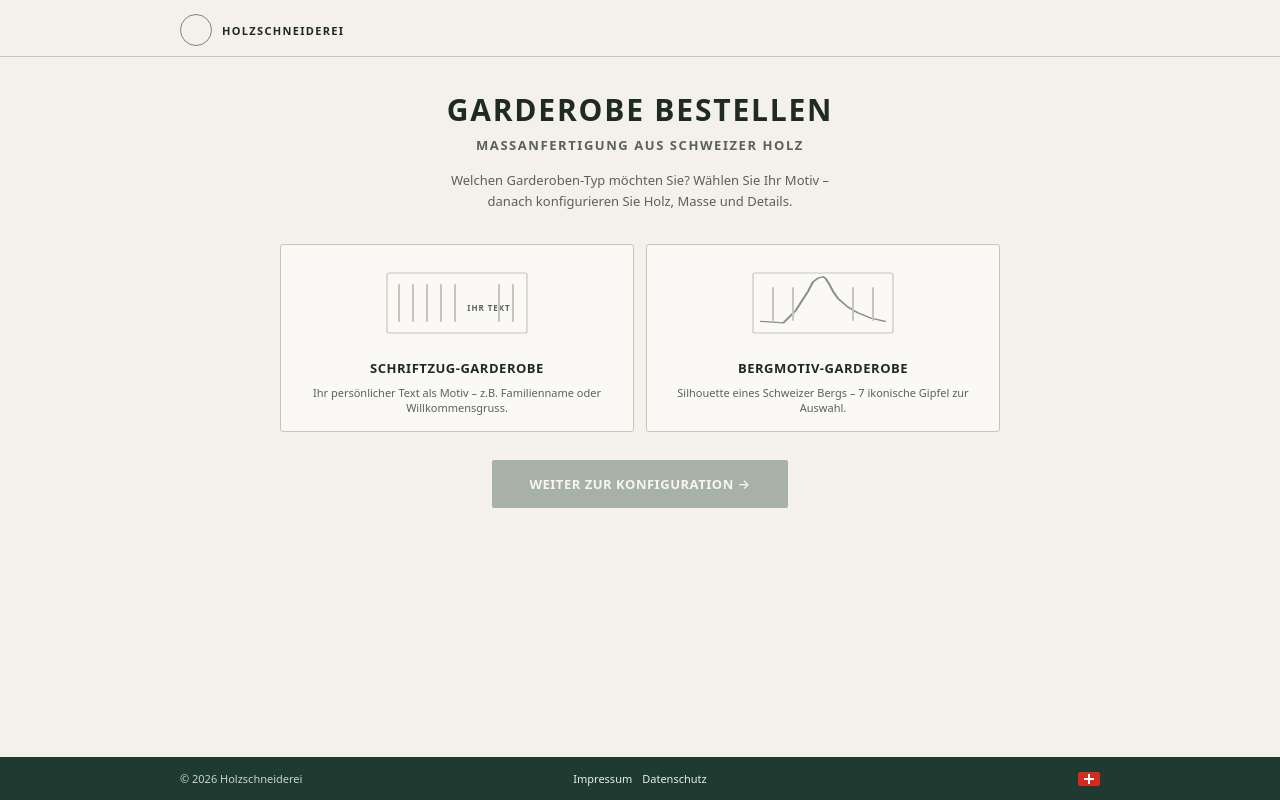
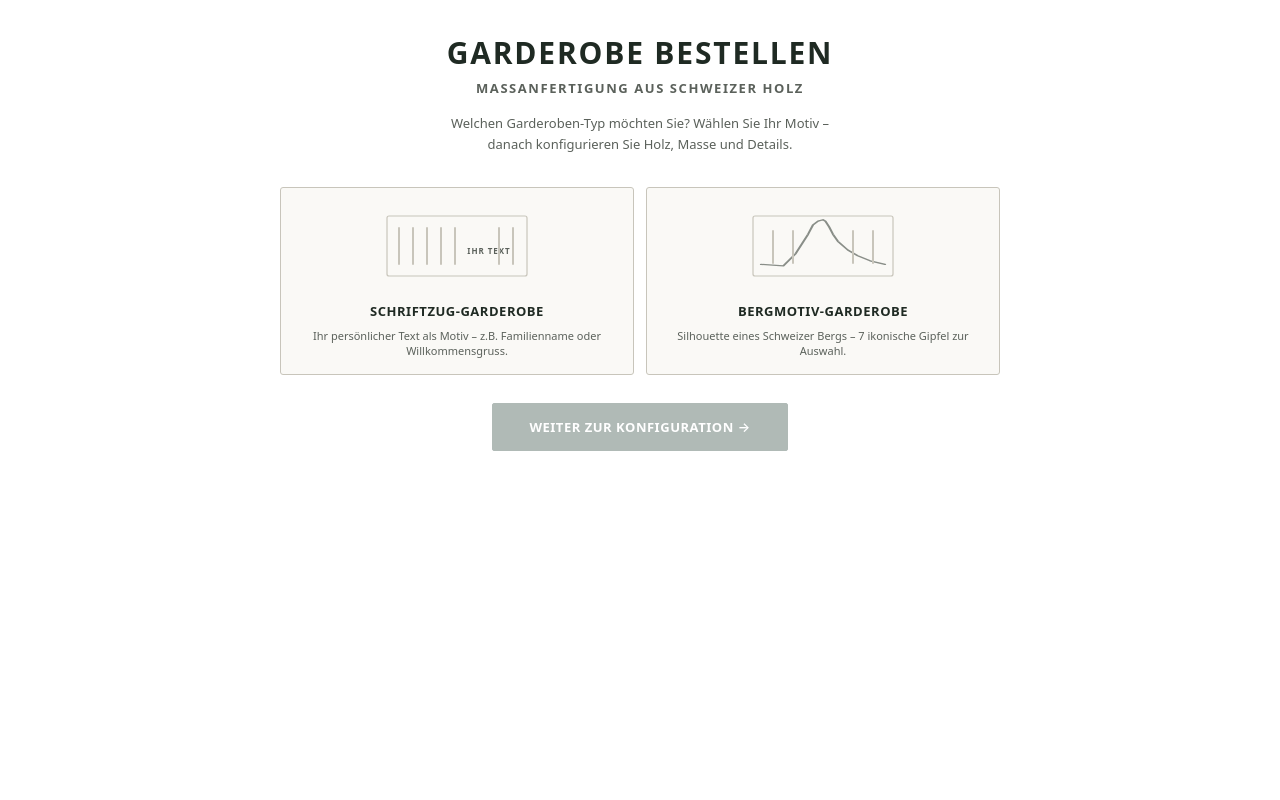
Before and after one commit to Holzschneiderei/holzschneiderei, a React (Vite) app: page / in a window 1280 px wide. Built offline with nearby package versions, Linux system fonts and the light colour scheme.

Commit message:
feat: use wix backgroundcolor

```diff
--- a/index.html
+++ b/index.html
@@ -7,7 +7,7 @@
     <style>
       *, *::before, *::after { box-sizing: border-box; }
       html, body, #root { margin: 0; padding: 0; height: 100%; }
-      body { overflow-x: hidden; }
+      body { overflow-x: hidden; background: transparent; }
     </style>
   </head>
   <body>
--- a/src/Konfigurator.jsx
+++ b/src/Konfigurator.jsx
@@ -338,6 +338,7 @@ export default function GarderobeWizard() {
     const cleanupListen = listen({
       "config-load": (msg) => { if (msg.config) applyConfig(msg.config); },
       "set-mode": (msg) => { if (msg.mode) setMode(msg.mode); },
+      "set-background": (msg) => { if (msg.color) document.documentElement.style.setProperty("--wz-bg", msg.color); },
     });
     send("ready");
     return () => { cleanupResize(); cleanupListen(); };
@@ -401,7 +402,6 @@ export default function GarderobeWizard() {
             </Fade>
           </div>
         </main>
-        <Footer />
         <GlobalStyles flow={flow} />
       </div>
     );
@@ -483,7 +483,6 @@ export default function GarderobeWizard() {
             <FinancialSummary form={form} pricing={pricing} />
           </div>
         </main>
-        <Footer />
         <GlobalStyles flow={flow} />
       </div>
     );
@@ -651,7 +650,7 @@ export default function GarderobeWizard() {
           </div>
           {(errors.schriftzug || errors.schriftart || errors.berg) && <p style={{ ...S.errorText, textAlign: "center", marginTop: 8 }}>{errors.schriftzug ? "Bitte geben Sie einen Schriftzug ein." : errors.schriftart ? "Bitte wählen Sie eine Schriftart." : "Bitte wählen Sie einen Berg."}</p>}
         </Fade></div></main>
-        <Footer /><GlobalStyles flow={flow} />
+        <GlobalStyles flow={flow} />
       </Shell>
     );
   }
@@ -668,7 +667,7 @@ export default function GarderobeWizard() {
             <button onClick={() => { setPhase("typen"); setForm({ ...DEFAULT_FORM }); }} style={{ ...S.navBtn, ...S.navBtnOutline, margin: "0 auto" }}>Neue Anfrage starten</button>
           </div>
         </Fade></div></main>
-        <Footer /><GlobalStyles flow={flow} />
+        <GlobalStyles flow={flow} />
       </Shell>
     );
   }
@@ -681,14 +680,6 @@ export default function GarderobeWizard() {
 
   return (
     <div className="wz-shell" style={S.shell} ref={shellRef}>
-      <header style={S.header}>
-        <div className="wz-header-inner" style={S.headerInner}>
-          <div style={S.brandRow}><div style={S.brandMark} /><span style={S.brandName}>Holzschneiderei</span></div>
-          <span style={S.headerStep}>{wizardIndex + 1} / {totalSteps}</span>
-        </div>
-        <div style={S.progressTrack}><div style={{ ...S.progressBar, width: `${((wizardIndex + 1) / totalSteps) * 100}%` }} /></div>
-      </header>
-
       <main className="wz-main" style={S.main}>
         <div className="wz-wizard-body" style={{ width: "100%", maxWidth: 720, display: "flex" }}>
           <SideRail
@@ -1619,7 +1610,6 @@ function CollapsibleSection({ id, title, summary, icon, open, onToggle, children
    ════════════════════════════════════════ */
 function Shell({ r, children }) {
   return (<div className="wz-shell" style={S.shell} ref={r}>
-    <header style={S.header}><div className="wz-header-inner" style={S.headerInner}><div style={S.brandRow}><div style={S.brandMark} /><span style={S.brandName}>Holzschneiderei</span></div></div></header>
     {children}
   </div>);
 }
@@ -1637,10 +1627,6 @@ function SelectField({ label, value, onChange, options }) {
   return (<div><label style={S.label}>{label}</label><select value={value} onChange={(e) => onChange(e.target.value)} style={S.select}>{options.map((o) => <option key={o.value} value={o.value}>{o.label}</option>)}</select></div>);
 }
 function SummaryRow({ label, value }) { return <div style={S.summaryRow}><span style={S.summaryLabel}>{label}</span><span style={S.summaryValue}>{value}</span></div>; }
-function Footer() {
-  return (<footer style={S.footer}><div className="wz-footer-inner" style={S.footerInner}><div style={{ fontSize: 11, opacity: .9 }}>© 2026 Holzschneiderei</div><div style={{ fontSize: 11, display: "flex", gap: 10, justifyContent: "center" }}><a href="/impressum" style={S.footerLink}>Impressum</a><a href="/datenschutz" style={S.footerLink}>Datenschutz</a></div><div style={{ display: "flex", justifyContent: "flex-end" }}><div style={S.flag}><div style={{ ...S.flagBar, width: 10, height: 2 }} /><div style={{ ...S.flagBar, width: 2, height: 10 }} /></div></div></div></footer>);
-}
-
 function SideRail({ steps, stepData, currentIndex, onNavigate, onBack, onSubmit, isFirst, isLast }) {
   return (
     <nav className="wz-side-rail" style={{ width: 220, flexShrink: 0, position: "sticky", top: 70, alignSelf: "flex-start", display: "none", flexDirection: "column", gap: 0, padding: "24px 0 24px 0", borderRight: `1px solid ${t.border}`, marginRight: 32, height: "fit-content" }}>
@@ -1695,7 +1681,7 @@ function GlobalStyles({ flow }) {
       .wz-main{padding:32px 24px 100px !important}
       .wz-card{max-width:640px !important}
       .wz-admin-card{max-width:640px !important}
-      .wz-header-inner{max-width:700px !important}
+
       .wz-admin-header-inner{max-width:700px !important}
       .wz-berg-grid{grid-template-columns:1fr 1fr 1fr !important}
       .wz-wood-grid{grid-template-columns:1fr 1fr 1fr !important}
@@ -1707,7 +1693,7 @@ function GlobalStyles({ flow }) {
       .wz-main{padding:32px 32px 40px !important}
       .wz-card{max-width:720px !important}
       .wz-admin-card{max-width:960px !important}
-      .wz-header-inner{max-width:960px !important}
+
       .wz-admin-header-inner{max-width:960px !important}
       .wz-berg-grid{grid-template-columns:1fr 1fr 1fr 1fr !important}
       .wz-extras-grid{grid-template-columns:1fr 1fr 1fr 1fr !important}
@@ -1723,7 +1709,7 @@ function GlobalStyles({ flow }) {
       .wz-main{padding:40px 40px 48px !important}
       .wz-card{max-width:840px !important}
       .wz-admin-card{max-width:1100px !important}
-      .wz-header-inner{max-width:1100px !important}
+
       .wz-admin-header-inner{max-width:1100px !important}
       .wz-wood-grid{grid-template-columns:1fr 1fr 1fr 1fr !important}
       .wz-pricing-grid{grid-template-columns:1fr 1fr 1fr 1fr !important}
@@ -1734,13 +1720,9 @@ function GlobalStyles({ flow }) {
 
 /* ════════════════════════════════════════ STYLES ════════════════════════════════════════ */
 const S = {
-  shell:{minHeight:"100vh",display:"flex",flexDirection:"column",background:t.bg,color:t.text,fontFamily:'system-ui,-apple-system,"Segoe UI",Roboto,Arial,sans-serif',WebkitFontSmoothing:"antialiased",overflowY:"auto"},
-  header:{position:"sticky",top:0,zIndex:10,background:t.bg,borderBottom:`1px solid ${t.border}`},
-  headerInner:{maxWidth:600,margin:"0 auto",padding:"14px 20px 10px",display:"flex",justifyContent:"space-between",alignItems:"center"},
+  shell:{minHeight:"100vh",display:"flex",flexDirection:"column",background:"var(--wz-bg, transparent)",color:t.text,fontFamily:'system-ui,-apple-system,"Segoe UI",Roboto,Arial,sans-serif',WebkitFontSmoothing:"antialiased",overflowY:"auto"},
   brandRow:{display:"flex",alignItems:"center",gap:10},brandMark:{width:32,height:32,borderRadius:999,border:`1px solid ${t.muted}`,opacity:.75,flexShrink:0},
   brandName:{fontWeight:700,letterSpacing:".12em",fontSize:11,textTransform:"uppercase"},
-  headerStep:{fontSize:11,fontWeight:700,color:t.muted,letterSpacing:".06em"},
-  progressTrack:{height:3,background:t.border},progressBar:{height:3,background:t.brand,transition:"width .4s cubic-bezier(.4,0,.2,1)",borderRadius:"0 2px 2px 0"},
   main:{flex:1,display:"flex",justifyContent:"center",padding:"24px 16px 100px"},card:{width:"100%",maxWidth:520},
 
   // Wizard top bar with typ chip + flow picker
@@ -1826,15 +1808,10 @@ const S = {
   toggleBtn:{flex:1,height:42,border:"1.5px solid",borderRadius:2,fontSize:13,fontFamily:"inherit",cursor:"pointer",transition:"all .2s"},
   checkItem:{display:"flex",alignItems:"center",gap:8,cursor:"pointer"},checkbox:{width:18,height:18,accentColor:t.brand,cursor:"pointer",flexShrink:0},
   errorText:{fontSize:12,color:t.error,marginTop:8},
-  bottomBar:{position:"fixed",bottom:0,left:0,right:0,background:t.bg,borderTop:`1px solid ${t.border}`,padding:"12px 16px",display:"flex",justifyContent:"space-between",alignItems:"center",gap:12,zIndex:20},
+  bottomBar:{position:"fixed",bottom:0,left:0,right:0,background:"var(--wz-bg, transparent)",borderTop:`1px solid ${t.border}`,padding:"12px 16px",display:"flex",justifyContent:"space-between",alignItems:"center",gap:12,zIndex:20},
   dots:{display:"flex",gap:6},dot:{width:7,height:7,borderRadius:999,transition:"background .3s"},
   navBtn:{display:"inline-flex",alignItems:"center",justifyContent:"center",height:40,padding:"0 18px",fontSize:12,fontFamily:"inherit",fontWeight:600,letterSpacing:".04em",textTransform:"uppercase",borderRadius:2,cursor:"pointer",userSelect:"none",border:"none",whiteSpace:"nowrap"},
   navBtnOutline:{color:t.text,background:"transparent",border:`1px solid ${t.border}`},navBtnSolid:{color:t.white,background:t.brand,border:`1px solid ${t.brand}`},
-  footer:{background:t.brand,color:"rgba(255,255,255,.85)",padding:"14px 18px"},
-  footerInner:{width:"min(920px,92vw)",margin:"0 auto",display:"grid",gridTemplateColumns:"1fr auto 1fr",alignItems:"center",gap:12},
-  footerLink:{color:"rgba(255,255,255,.9)",textDecoration:"none"},
-  flag:{width:22,height:14,borderRadius:2,background:"#d52b1e",position:"relative",display:"flex",alignItems:"center",justifyContent:"center"},
-  flagBar:{background:"#fff",position:"absolute",left:"50%",top:"50%",transform:"translate(-50%,-50%)"},
   adminHeader: {
     position: "sticky", top: 0, zIndex: 10, background: t.bg,
     borderBottom: `1px solid ${t.border}`,
```
